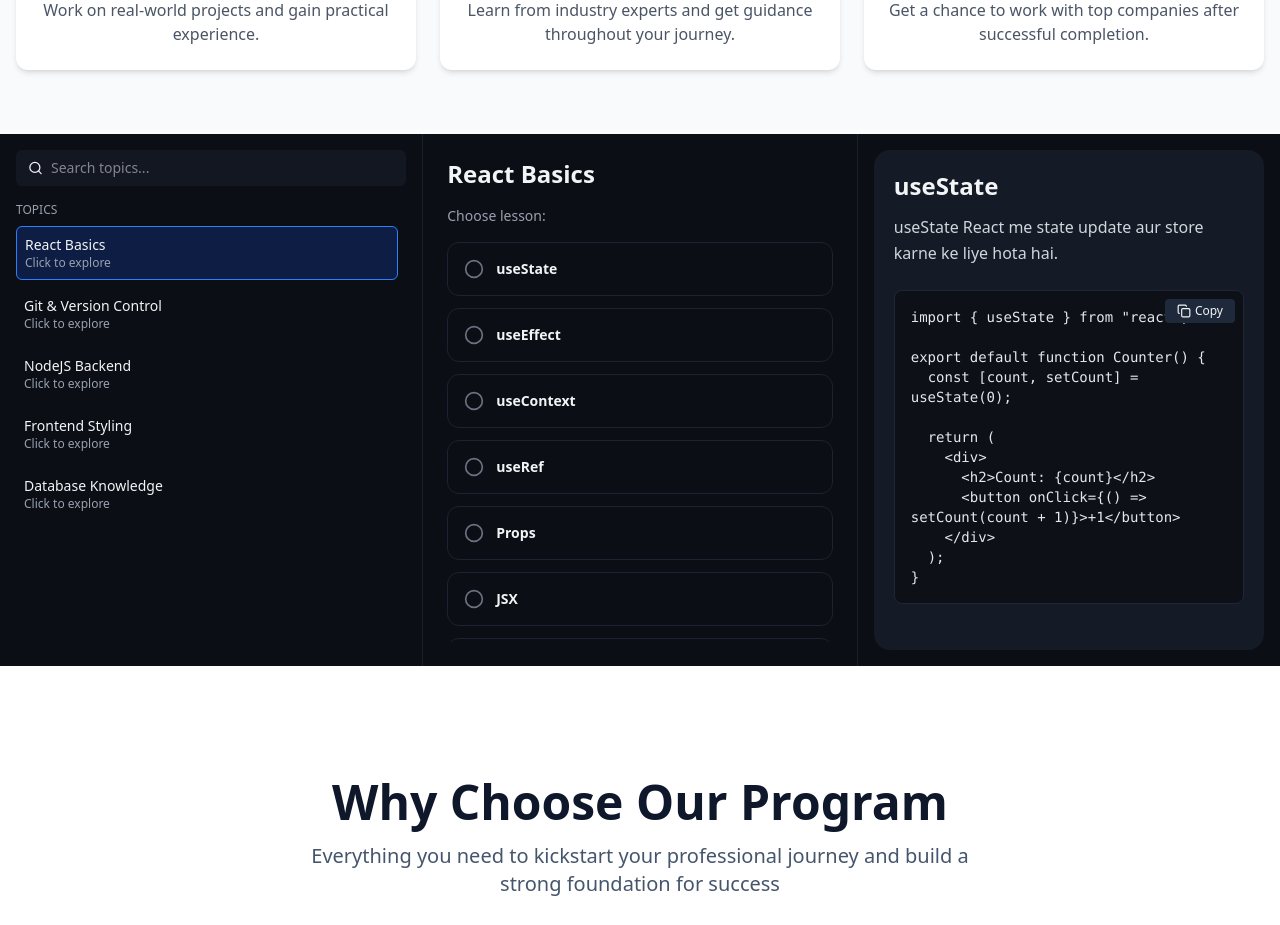
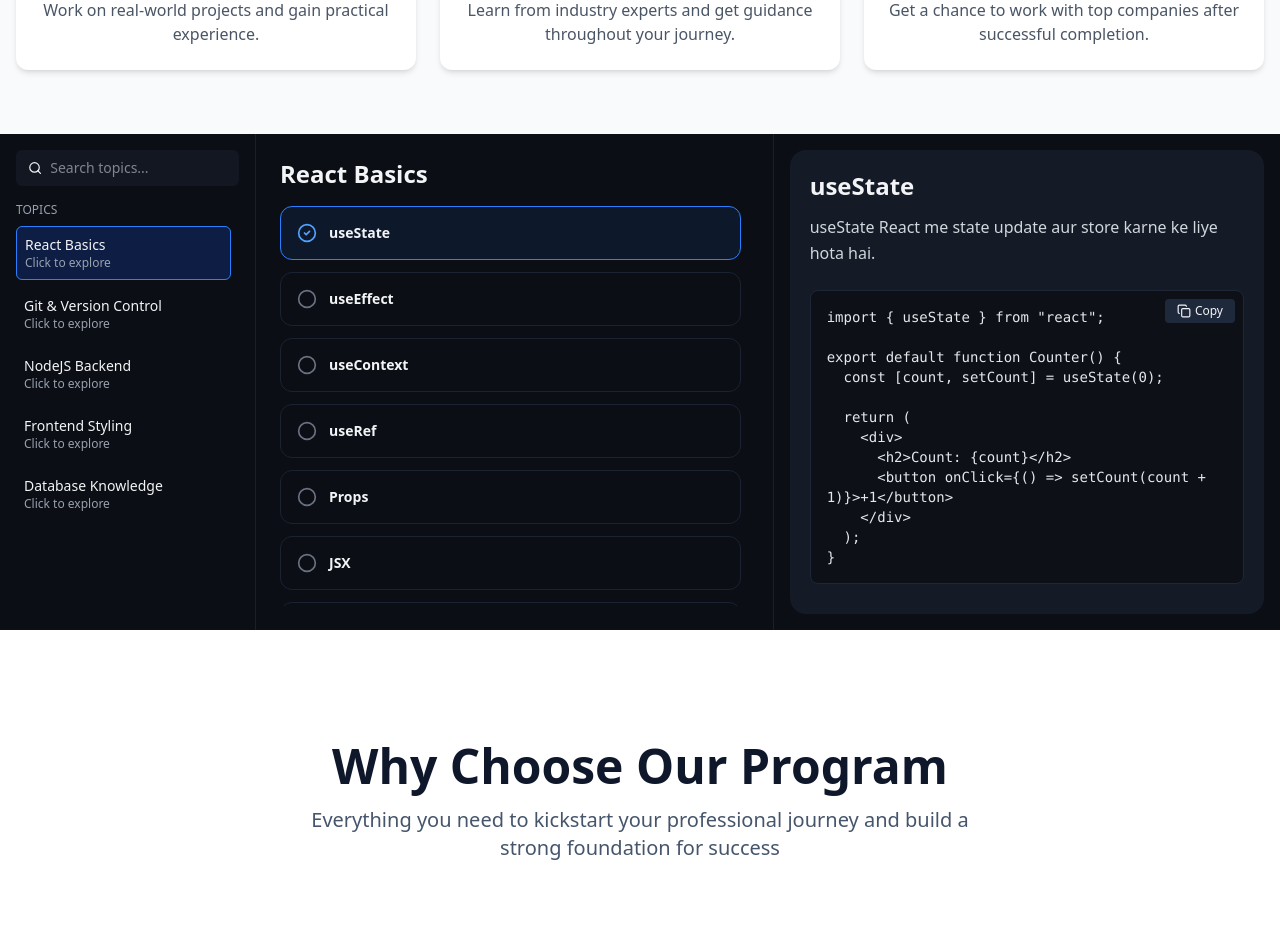
Before and after one commit to Avinash77068/internboys, a React (Vite) app: page / in a window 1280 px wide. Shown: the part 1900-2825 px from the top of the page. Built offline with nearby package versions, Linux system fonts and the light colour scheme; no server answers.

Commit message:
coe3c ommit

```diff
--- a/src/page/TopicsReaderUI/Reader.jsx
+++ b/src/page/TopicsReaderUI/Reader.jsx
@@ -3,7 +3,6 @@ import { useState } from "react";
 
 export default function Reader({ subTopic }) {
   const [copied, setCopied] = useState(false);
-
   const copyCode = () => {
     navigator.clipboard.writeText(subTopic.code);
     setCopied(true);
--- a/src/page/TopicsReaderUI/Sidebar.jsx
+++ b/src/page/TopicsReaderUI/Sidebar.jsx
@@ -2,7 +2,7 @@ import { Search } from "lucide-react";
 
 export default function Sidebar({ topics, selectedTopic, onTopicSelect }) {
   return (
-    <aside className="w-full border-r border-[#1a1f2e] p-4 hidden md:block">
+    <aside className="max-w-[20vw] w-full border-r border-[#1a1f2e] p-4 hidden md:block">
       <div className="flex items-center gap-2 bg-[#131722] rounded-md px-3 py-2">
         <Search size={16} />
         <input
--- a/src/page/TopicsReaderUI/TopicList.jsx
+++ b/src/page/TopicsReaderUI/TopicList.jsx
@@ -10,9 +10,7 @@ export default function TopicList({
     <main className="flex flex-col w-full p-6">
       <h2 className="text-2xl font-bold mb-4">{selectedTopic}</h2>
 
-      <p className="text-gray-400 mb-4 text-sm">Choose lesson:</p>
-
-      <div className="space-y-3 max-h-[50vh] overflow-y-auto">
+      <div className="space-y-3 scrollbar-hidden scrollbar-hide max-w-[40vw] max-h-[50vh] overflow-y-auto pr-2">
         {lessons.map((sub, i) => {
           const isSelected = selectedLesson?.name === sub.name;
 
--- a/src/page/TopicsReaderUI/TopicsReaderUI.jsx
+++ b/src/page/TopicsReaderUI/TopicsReaderUI.jsx
@@ -23,6 +23,7 @@ export default function TopicsApp() {
 
       <TopicList
         selectedTopic={selectedTopic}
+        selectedLesson={selectedSubTopic}
         lessons={DATA[selectedTopic]}
         onLessonSelect={(sub) => setSelectedSubTopic(sub)}
       />
```
